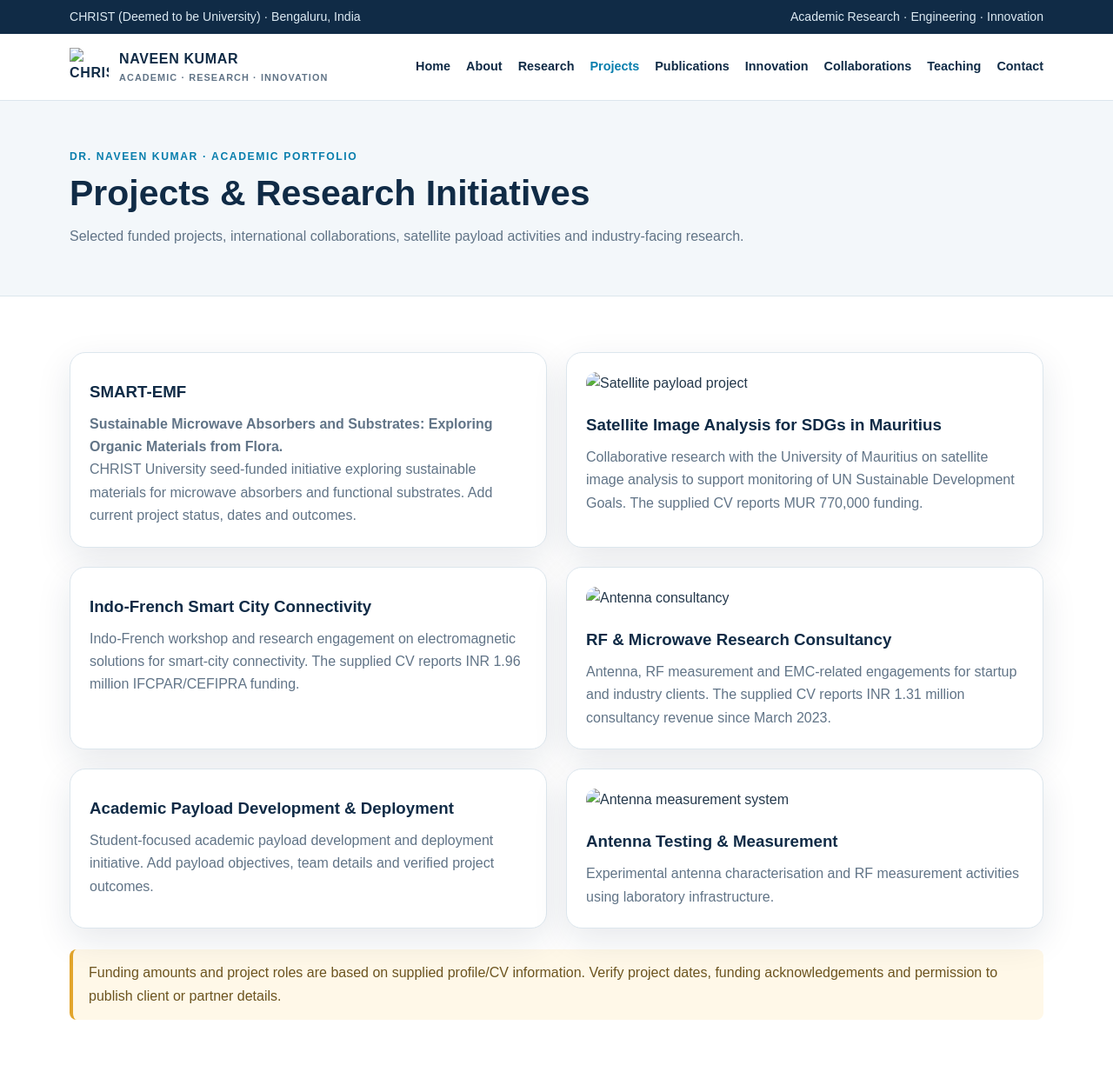
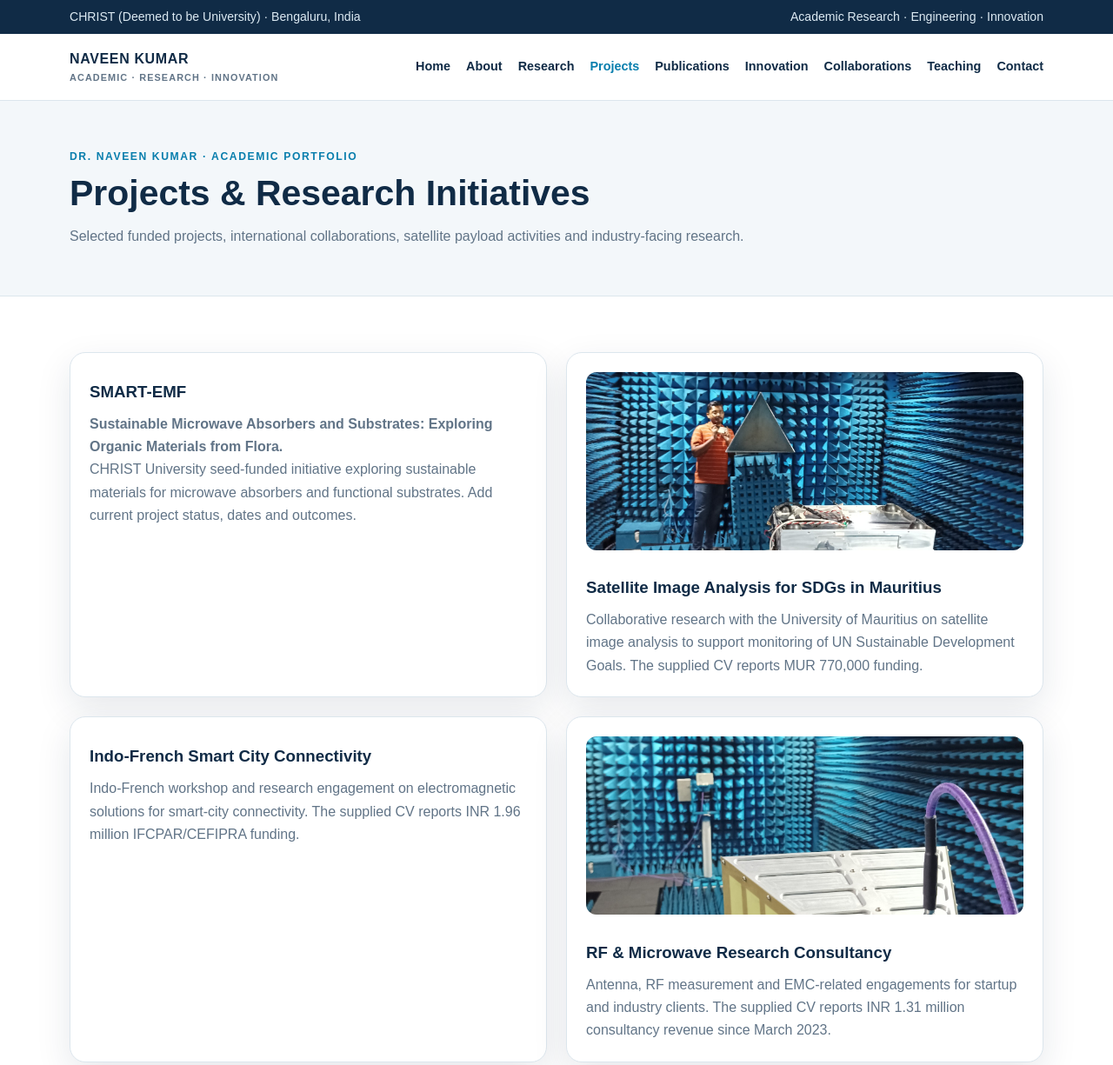
Before and after one commit to dr-naveenkumar/home, a plain HTML site: page projects.html in a window 1280 px wide. Shown: the top 1225 px of the page at 87% size. Drawn offline with Linux system fonts and the light colour scheme.

Commit message:
Update projects.html

```diff
--- a/projects.html
+++ b/projects.html
@@ -1,14 +1,14 @@
 <!doctype html><html lang="en"><head><meta charset="utf-8"><meta name="viewport" content="width=device-width,initial-scale=1"><meta name="description" content="Academic and research portfolio of Dr. Naveen Kumar."><title>Projects | Dr. Naveen Kumar</title><link rel="stylesheet" href="styles.css"></head><body>
 <div class="topbar"><div class="container"><span>CHRIST (Deemed to be University) · Bengaluru, India</span><span>Academic Research · Engineering · Innovation</span></div></div>
-<header><div class="container nav"><a class="brand" href="index.html"><img src="assets/christ-logo.png" alt="CHRIST University logo"><span>NAVEEN KUMAR<small>ACADEMIC · RESEARCH · INNOVATION</small></span></a>
+<header><div class="container nav"><a class="brand" href="index.html"><span>NAVEEN KUMAR<small>ACADEMIC · RESEARCH · INNOVATION</small></span></a>
 <button class="menu-toggle" aria-expanded="false">Menu ☰</button><nav><a href="index.html" class="">Home</a><a href="about.html" class="">About</a><a href="research.html" class="">Research</a><a href="projects.html" class="active">Projects</a><a href="publications.html" class="">Publications</a><a href="innovation.html" class="">Innovation</a><a href="collaborations.html" class="">Collaborations</a><a href="teaching.html" class="">Teaching</a><a href="contact.html" class="">Contact</a></nav></div></header><div class="page-hero"><div class="container"><div class="kicker">DR. NAVEEN KUMAR · ACADEMIC PORTFOLIO</div><h1>Projects & Research Initiatives</h1><p>Selected funded projects, international collaborations, satellite payload activities and industry-facing research.</p></div></div>
 <section><div class="container grid-2">
 <div class="card"><h3>SMART-EMF</h3><p><strong>Sustainable Microwave Absorbers and Substrates: Exploring Organic Materials from Flora.</strong></p><p>CHRIST University seed-funded initiative exploring sustainable materials for microwave absorbers and functional substrates. Add current project status, dates and outcomes.</p></div>
-<div class="card"><img src="assets/satellite-payload.jpg" alt="Satellite payload project"><h3>Satellite Image Analysis for SDGs in Mauritius</h3><p>Collaborative research with the University of Mauritius on satellite image analysis to support monitoring of UN Sustainable Development Goals. The supplied CV reports MUR 770,000 funding.</p></div>
+<div class="card"><img src="satellite-payload.jpg" alt="Satellite payload project"><h3>Satellite Image Analysis for SDGs in Mauritius</h3><p>Collaborative research with the University of Mauritius on satellite image analysis to support monitoring of UN Sustainable Development Goals. The supplied CV reports MUR 770,000 funding.</p></div>
 <div class="card"><h3>Indo-French Smart City Connectivity</h3><p>Indo-French workshop and research engagement on electromagnetic solutions for smart-city connectivity. The supplied CV reports INR 1.96 million IFCPAR/CEFIPRA funding.</p></div>
-<div class="card"><img src="assets/antenna-testing.jpg" alt="Antenna consultancy"><h3>RF & Microwave Research Consultancy</h3><p>Antenna, RF measurement and EMC-related engagements for startup and industry clients. The supplied CV reports INR 1.31 million consultancy revenue since March 2023.</p></div>
+<div class="card"><img src="antenna-testing.jpg" alt="Antenna consultancy"><h3>RF & Microwave Research Consultancy</h3><p>Antenna, RF measurement and EMC-related engagements for startup and industry clients. The supplied CV reports INR 1.31 million consultancy revenue since March 2023.</p></div>
 <div class="card"><h3>Academic Payload Development & Deployment</h3><p>Student-focused academic payload development and deployment initiative. Add payload objectives, team details and verified project outcomes.</p></div>
-<div class="card"><img src="assets/three-axis-positioner.jpg" alt="Antenna measurement system"><h3>Antenna Testing & Measurement</h3><p>Experimental antenna characterisation and RF measurement activities using laboratory infrastructure.</p></div>
+<div class="card"><img src="three-axis-positioner.jpg" alt="Antenna measurement system"><h3>Antenna Testing & Measurement</h3><p>Experimental antenna characterisation and RF measurement activities using laboratory infrastructure.</p></div>
 </div><div class="container" style="margin-top:24px"><p class="notice">Funding amounts and project roles are based on supplied profile/CV information. Verify project dates, funding acknowledgements and permission to publish client or partner details.</p></div></section>
 
 <footer><div class="container"><div class="foot-grid">
```
